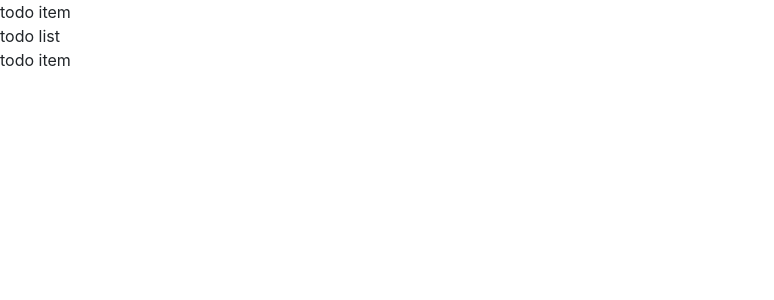
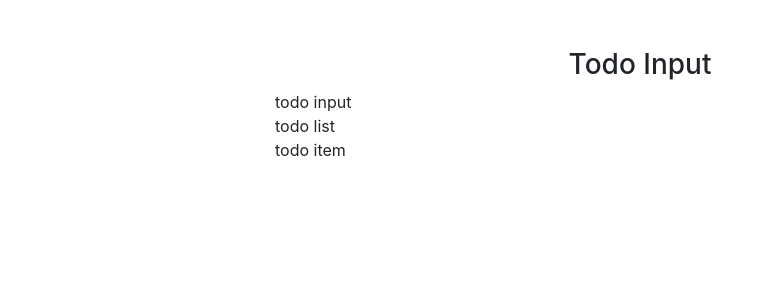
Before and after one commit to r-sabzi/to-do-list, a React (Create React App) app: page / in a window 1280 px wide. Shown: the top 300 px of the page, without its empty margins (0-774 px from the left). Built offline with nearby package versions, Linux system fonts and the light colour scheme.

Commit message:
add app component 's structure

```diff
--- a/src/App.js
+++ b/src/App.js
@@ -1,19 +1,56 @@
-import React from 'react';
-import uuid from 'uuid'
-import 'bootstrap/dist/css/bootstrap.min.css'
+import React, { Component } from "react";
+import uuid from "uuid";
+import "bootstrap/dist/css/bootstrap.min.css";
 
-import TodoInput from './components/TodoInput'
-import TodoList from './components/TodoList'
+import TodoInput from "./components/TodoInput";
+import TodoList from "./components/TodoList";
 
+class App extends Component {
+  state = {
+    items: [{ id: 1, title: "wake up" }, { id: 2, title: "wash face" }],
+    id: uuid(),
+    item: "",
+    editItem: false
+  };
 
-
-function App() {
-  return (
-    <div className="App">
-      <TodoInput></ TodoInput>
-      <TodoList></TodoList>
-    </div>
-  );
+  handleChange = e => {
+    console.log("handleChange");
+  };
+  handleSubmit = e => {
+    console.log("handleSubmit");
+  };
+  clearList = e => {
+    console.log("clearList");
+  };
+  handleDelete = id => {
+    console.log("handleDelete");
+  };
+  handleEdit = id => {
+    console.log("handleEdit");
+  };
+  render() {
+    return (
+      <div className="container">
+        <div className="row">
+          <div className="col-10 mx-auto col-md-8 mt-5">
+            <h3 className="text-capitalize text-center">Todo input</h3>
+            <TodoInput
+              item={this.state.item}
+              handleChange={this.handleChange}
+              handleSubmit={this.handleSubmit}
+              editItem={this.state.editItem}
+            />
+            <TodoList
+              items={this.state.items}
+              clearList={this.state.clearList}
+              handleDelete={this.handleDelete}
+              handleEdit={this.handleEdit}
+            />
+          </div>
+        </div>
+      </div>
+    );
+  }
 }
 
 export default App;
--- a/src/components/TodoInput.js
+++ b/src/components/TodoInput.js
@@ -4,7 +4,7 @@
   render() {
     return (
       <div>
-        todo item
+        todo input
       </div>
     )
   }
```
Also changed, not shown: src/components/TodoList.js (line endings or trailing spaces).
